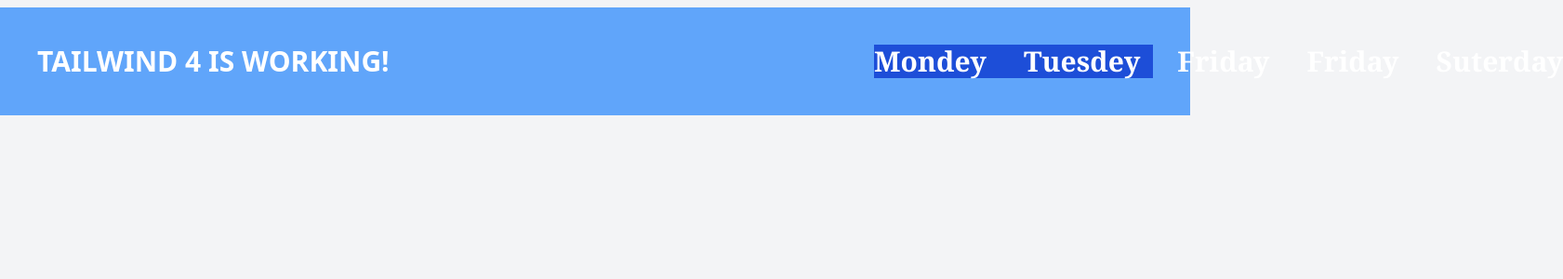
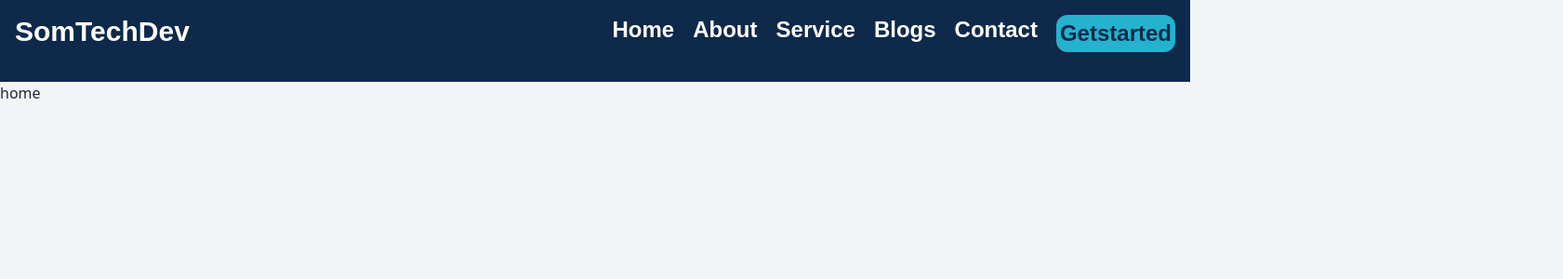
Before and after one commit to abdikadirpro/somTechDev, a React (Vite) app: page / in a window 1280 px wide. Shown: the top 300 px of the page at 93% size, 1681 px wide, since content can reach past the window. Built offline with nearby package versions, Linux system fonts and the light colour scheme.

Commit message:
header part finished

```diff
--- a/package.json
+++ b/package.json
@@ -10,8 +10,10 @@
     "preview": "vite preview"
   },
   "dependencies": {
+    "init": "^0.1.2",
     "react": "^19.2.0",
-    "react-dom": "^19.2.0"
+    "react-dom": "^19.2.0",
+    "react-router-dom": "^6.30.2"
   },
   "devDependencies": {
     "@eslint/js": "^9.39.1",
--- a/src/App.jsx
+++ b/src/App.jsx
@@ -1,19 +1,25 @@
+import { BrowserRouter,Routes,Route } from "react-router-dom"
+import Home from "./pages/Home"
+import About from "./pages/About"
+import Service from "./pages/Service"
+import Blogs from "./pages/Blogs"
+import Header from "./Components/home/Header"
+import Contacts from "./pages/Contacts"
 
 
 const App = () => {
   return (
-    <div className='flex justify-between  bg-blue-400 my-2 p-10'>
-     <h1 className="text-3xl font-bold text-white uppercase  ">
-  Tailwind 4 is working!
-   </h1>
-   <ul className="flex gap-10 text-white font-bold bg-primary font-serif  sm:w-1/2 md:w-1/3 lg:w-1/4 capitalize text-base sm:text-lg md:text-xl lg:text-2xl xl:text-3xl hover:*:text-red-600">
-    <li>mondey</li>
-    <li>tuesdey </li>
-    <li>friday</li>
-    <li>friday</li>
-    <li>suterday</li>
-   </ul>
-    </div>
+  <BrowserRouter>
+  <Header/>
+  <Routes>
+    <Route path="/" element={<Home/>}/>
+    <Route path="/about" element={<About/>}/>
+    <Route path="/service" element={<Service/>}/>
+    <Route path="/blogs" element={<Blogs/>}/>
+    <Route path="/contacts" element={<Contacts/>}/>
+  </Routes>
+
+  </BrowserRouter>
   )
 }
 
--- a/src/Components/home/Header.jsx
+++ b/src/Components/home/Header.jsx
@@ -0,0 +1,24 @@
+import { Link } from "react-router-dom"
+
+const Header = () => {
+  return (
+    <div className="bg-secondary text-2xl font-bold font-body">
+        <div className="flex justify-between p-4 text-white">
+            <h3 className="text-3xl font-bold">SomTechDev</h3>
+            <div className="flex justify-center items-center">
+                <ul className="flex gap-5 capitalize font-semibold hover:*:underline decoration-primary">
+                    <Link to="/">Home</Link>
+                    <Link to="/about">about</Link>
+                    <Link to="/service">service</Link>
+                    <Link to="/blogs">blogs</Link>
+                    <Link to="/contacts">contact</Link>
+                    <button className="text-secondary bg-primary rounded-xl p-1 mb-4 align-middle capitalize ">getstarted</button>
+                </ul>
+
+            </div>
+        </div>
+    </div>
+  )
+}
+
+export default Header
--- a/src/index.css
+++ b/src/index.css
@@ -3,6 +3,7 @@
 @import "tailwindcss/base";
 @import "tailwindcss/components";
 @import "tailwindcss/utilities";
+@import url('https://fonts.googleapis.com/css2?family=Poppins:wght@100;200;300;400;500;600;700;800;900&display=swap');
 
 
 body {
--- a/src/pages/About.jsx
+++ b/src/pages/About.jsx
@@ -0,0 +1,9 @@
+import React from 'react'
+
+const About = () => {
+  return (
+    <div>About</div>
+  )
+}
+
+export default About
--- a/src/pages/Blogs.jsx
+++ b/src/pages/Blogs.jsx
@@ -0,0 +1,9 @@
+import React from 'react'
+
+const Blogs = () => {
+  return (
+    <div>Blogs</div>
+  )
+}
+
+export default Blogs
--- a/src/pages/Contacts.jsx
+++ b/src/pages/Contacts.jsx
@@ -0,0 +1,9 @@
+import React from 'react'
+
+const Contacts = () => {
+  return (
+    <div>Contacts</div>
+  )
+}
+
+export default Contacts
--- a/src/pages/Footer.jsx
+++ b/src/pages/Footer.jsx
@@ -0,0 +1,9 @@
+import React from 'react'
+
+const Footer = () => {
+  return (
+    <div>Footer</div>
+  )
+}
+
+export default Footer
--- a/src/pages/Home.jsx
+++ b/src/pages/Home.jsx
@@ -0,0 +1,10 @@
+
+const Home = () => {
+  return (
+    <div>
+      <h1>home</h1>
+    </div>
+  )
+}
+
+export default Home
--- a/src/pages/Service.jsx
+++ b/src/pages/Service.jsx
@@ -0,0 +1,9 @@
+import React from 'react'
+
+const Service = () => {
+  return (
+    <div>Service</div>
+  )
+}
+
+export default Service
--- a/tailwind.config.js
+++ b/tailwind.config.js
@@ -6,11 +6,12 @@ export default {
   theme: {
     extend: {
        colors: {
-        primary: "#1D4ED8",    // custom blue
-        secondary: "#F59E0B",  // custom orange
+        primary: "#24B2CE",
+        secondary: "#0E294A",
+        hover:"#4dd1eb"
       },
       fontFamily: {
-        body: ["Inter", "sans-serif"],
+        body: ["Poppins", "sans-serif"],
       },
     },
   },
```
Also changed, not shown: 1 other file (tests, documents, lock files or other folders).
